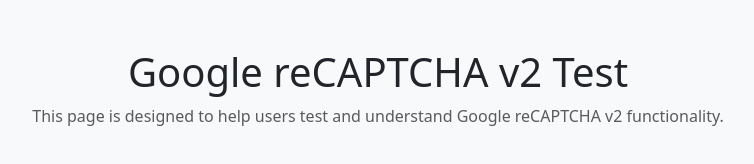
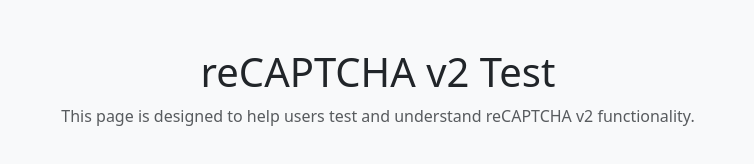
Before and after one commit to henrique-coder/google-recaptcha, a plain HTML site: page index.html in a window 1280 px wide. Shown: the whole page, without its empty margins (262-1016 px from the left). Drawn offline with nearby package versions, Linux system fonts and the light colour scheme.

Commit message:
Fixed page title and descriptions

```diff
--- a/index.html
+++ b/index.html
@@ -3,7 +3,7 @@
   <head>
     <meta charset="UTF-8">
     <meta name="viewport" content="width=device-width, initial-scale=1.0">
-    <title>Google reCAPTCHA v2 Test - Coded by @henrique-coder</title>
+    <title>reCAPTCHA v2 Test</title>
     <link rel="icon" href="favicon.ico" type="image/x-icon">
     <link rel="stylesheet" href="https://cdnjs.cloudflare.com/ajax/libs/bootstrap/5.3.3/css/bootstrap.min.css">
     <script src="https://www.google.com/recaptcha/api.js"></script>
@@ -25,8 +25,8 @@
   </head>
   <body class="bg-light">
     <div class="container my-5">
-      <h1 class="text-center">Google reCAPTCHA v2 Test</h1>
-      <p class="text-center text-muted">This page is designed to help users test and understand Google reCAPTCHA v2 functionality.</p>
+      <h1 class="text-center">reCAPTCHA v2 Test</h1>
+      <p class="text-center text-muted">This page is designed to help users test and understand reCAPTCHA v2 functionality.</p>
       <div class="d-flex justify-content-center mt-4">
         <div class="g-recaptcha" data-sitekey="6LelUHYqAAAAAJ8NkG5dZhsws9UwV2wJHLk31mCG" data-callback="onSuccess" data-error-callback="onError"></div>
       </div>
```
